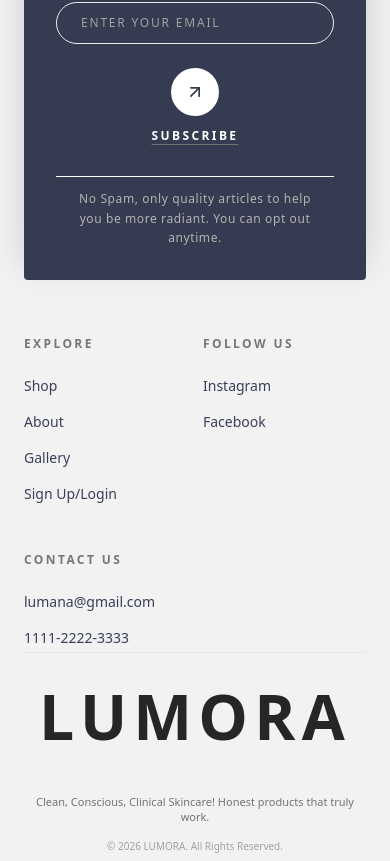
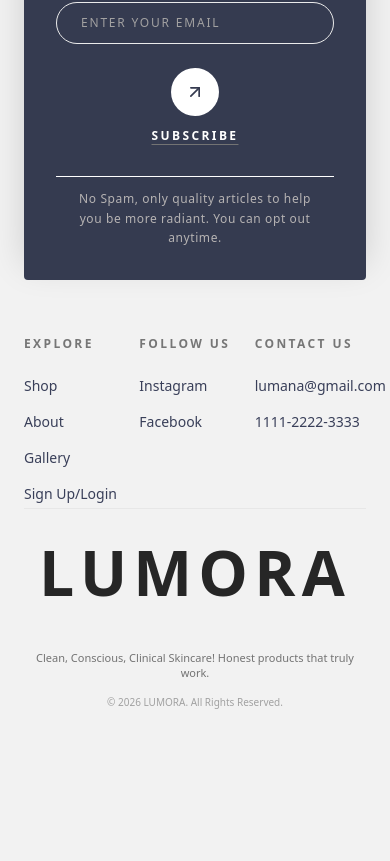
Before and after one commit to Sana-Backer/bigV-ecommerce, a Next.js app: page /about-us in a window 390 px wide. Shown: the part 5615-6476 px from the top of the page. After the commit the page ends 6332 px from the top, so only its background shows below. Built offline with nearby package versions, Linux system fonts and the light colour scheme; no server answers.

Commit message:
footer grid

```diff
--- a/src/components/Footer.jsx
+++ b/src/components/Footer.jsx
@@ -125,7 +125,7 @@ const Footer = () => {
             </div>
 
             {/* LINKS WRAPPER */}
-            <div className="order-2 md:order-1 w-full md:col-span-7 grid grid-cols-2 md:grid-cols-3 gap-y-12 gap-x-4 lg:gap-x-12 mt-2 md:mt-0">
+            <div className="order-2 md:order-1 w-full md:col-span-7 grid grid-cols-3 md:grid-cols-3 gap-y-12 gap-x-1 lg:gap-x-12 mt-2 md:mt-0">
 
               {/* EXPLORE */}
               <div className="flex flex-col">
@@ -160,7 +160,7 @@ const Footer = () => {
               </div>
 
               {/* CONTACT US */}
-              <div className="flex flex-col col-span-2 md:col-span-1">
+              <div className="flex flex-col">
                 <h3 className="text-[#767676] text-xs font-semibold tracking-[0.2em] uppercase mb-6">
                   CONTACT US
                 </h3>
```
